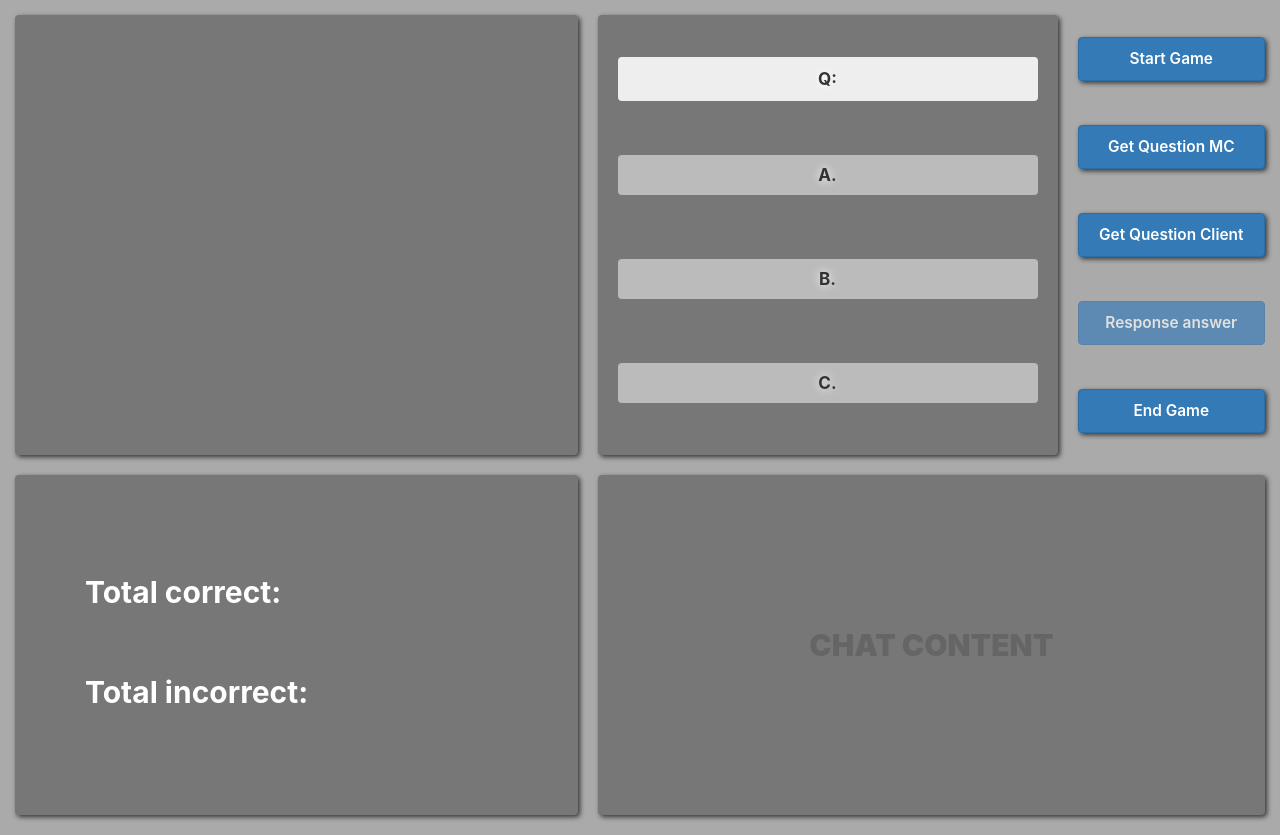
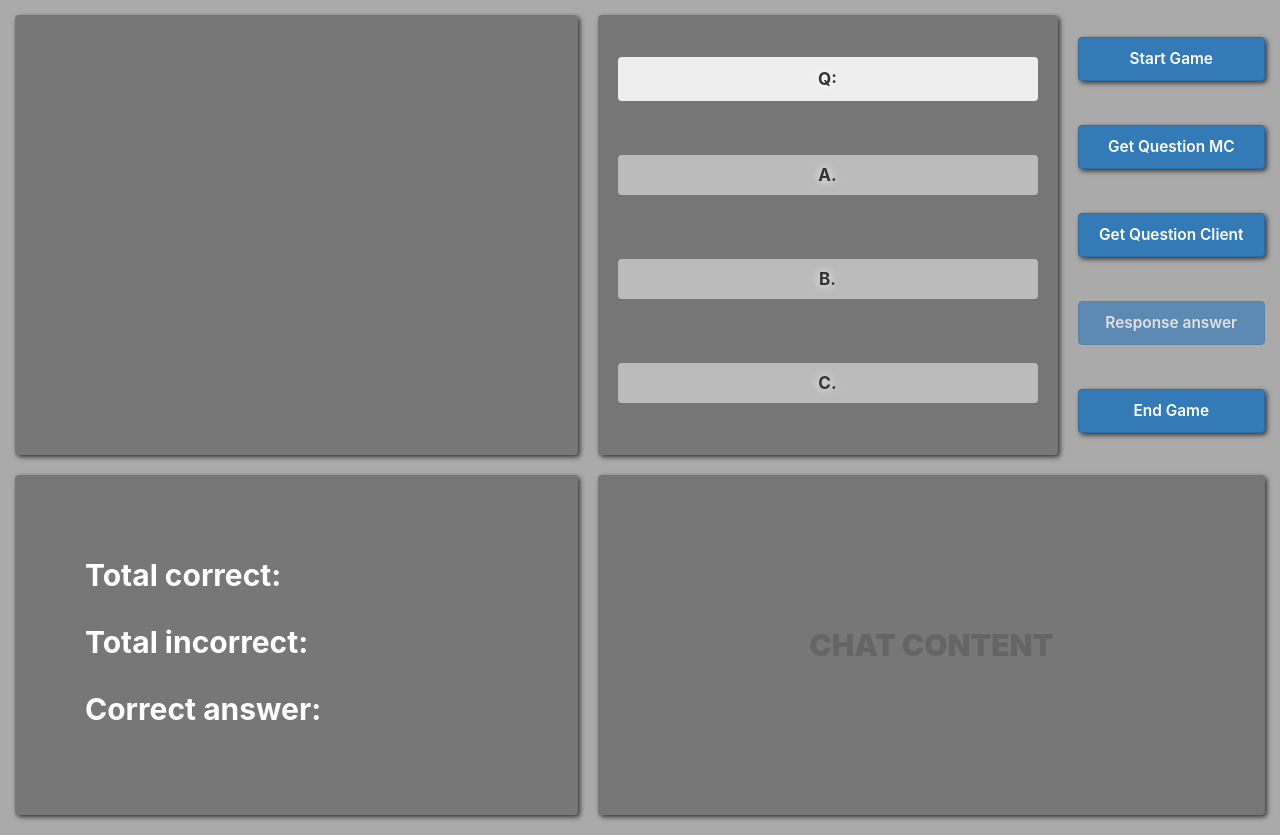
Before and after one commit to xuantan97/mc-web, a React (Create React App) app: page / in a window 1280 px wide. Built offline with nearby package versions, Linux system fonts and the light colour scheme; no server answers.

Commit message:
update Dashboard.js

```diff
--- a/src/Dashboard/Dashboard.js
+++ b/src/Dashboard/Dashboard.js
@@ -38,7 +38,11 @@ export default class Dashboard extends React.Component {
             console.log("Wrong: " + statistic[1]);
             $('#summary-correct').html(statistic[0]);
             $('#summary-incorrect').html(statistic[1]);
+        });
 
+
+        this.socket.on("RESPONSE_ANSWER_TO_CLIENT", (response) => {
+            $('#correct-answer').html(response.answer);
         });
     }
 
@@ -155,6 +159,10 @@ export default class Dashboard extends React.Component {
                             <label>Total incorrect: &emsp;</label>
                             <span id="summary-incorrect" style={{ float: 'right' }}></span>
                         </div>
+                        <div>
+                            <label>Correct answer: &emsp;</label>
+                            <span id="correct-answer" style={{ float: 'right' }}></span>
+                        </div>
                     </div>
                 </div>
             </div>
```
